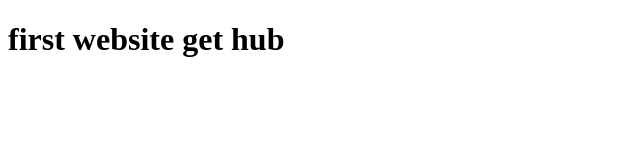
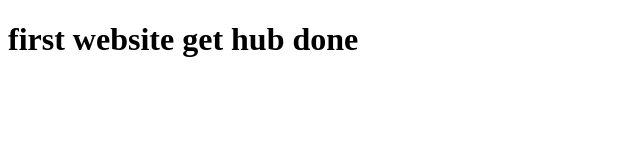
Before and after one commit to mrshovon/MyFirstWebsite, a plain HTML site: page index.html in a window 1280 px wide. Shown: the whole page, without its empty margins (0-640 px from the left). Drawn offline with Linux system fonts and the light colour scheme.

Commit message:
Update index.html

```diff
--- a/index.html
+++ b/index.html
@@ -7,6 +7,6 @@
     <title>Document</title>
 </head>
 <body>
-    <h1>first website get hub</h1>
+    <h1>first website get hub done</h1>
 </body>
 </html>
```
